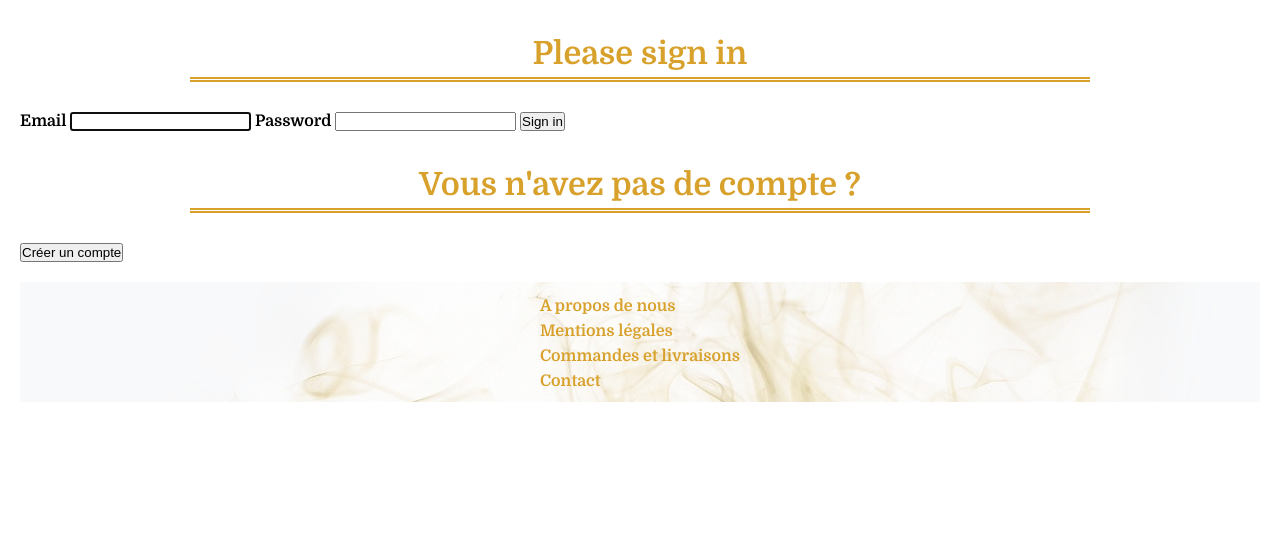
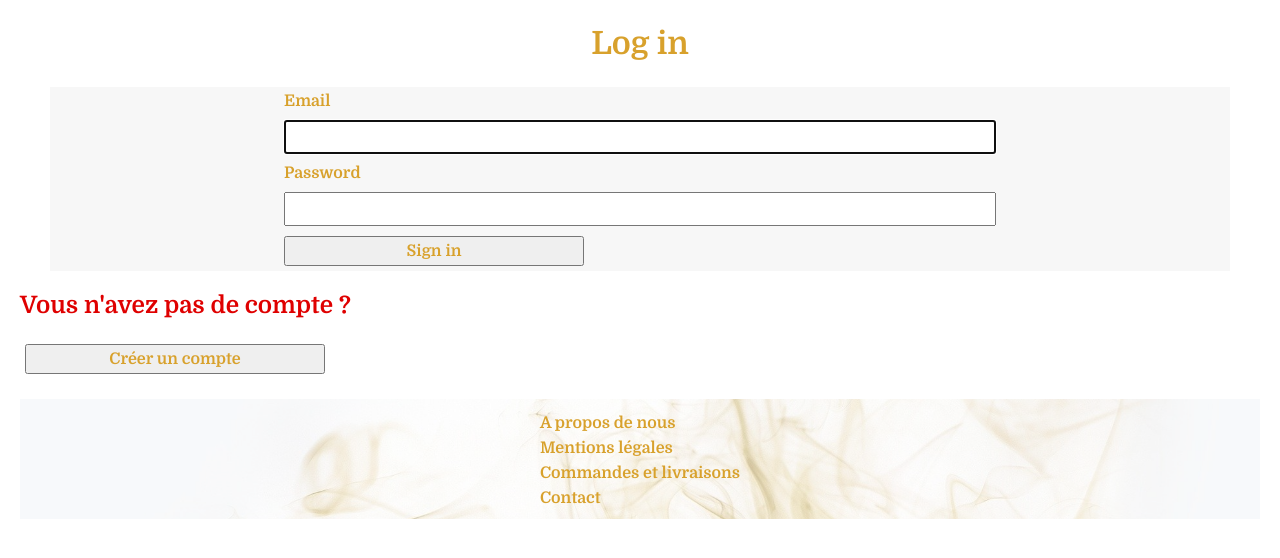
Before and after one commit to janparacha/dubaisymfony, a Symfony app: template templates/security/login.html.twig in a window 1280 px wide. Shown: the part 227-785 px from the top of the page. Run offline with Twig, Linux system fonts and the light colour scheme; the template is opened without the code that fills it, so the values that code supplies are empty; some libraries are stand-ins or nearby versions.

Commit message:
login css

```diff
--- /dev/null
+++ b/public/css/login.css
@@ -0,0 +1,63 @@
+h1
+{
+    text-align: center;
+    margin: 20px;
+    border: none;
+}
+
+h2
+{
+    margin: 20px 0px;
+}
+
+.login
+{
+    margin: 15px 30px;
+    display: flex;
+    flex-flow: column wrap;
+    align-content: center;
+    background-color: #f7f7f7;
+}
+
+label
+{
+    color: #D8A12C;
+    margin: 5px;
+}
+
+/* INPUT */
+input
+{
+    height: 30px;
+    color: #df0000;
+    margin: 5px;
+    font-family: 'Domine';
+    width: 90%;
+}
+
+@media screen and (min-width: 760px)
+{
+    input
+    {
+        width:60%
+    }
+}
+/* END INPUT */
+
+button
+{
+    height: 30px;
+    color: #D8A12C;
+    margin: 5px;
+    font-family: 'Domine';
+    font-size: 1em;
+    width: 90%;
+}
+@media screen and (min-width: 760px)
+{
+    button
+    {
+        width:60;
+        max-width: 300px;
+    }
+}
--- a/templates/layout.html.twig
+++ b/templates/layout.html.twig
@@ -5,12 +5,12 @@
         <title>{% block title %}Welcome!{% endblock %}</title>
         <link rel="icon" href="{{asset('image/parficon.png')}}">
         {# Run `composer require symfony/webpack-encore-bundle` to start using Symfony UX #}
+
+        <link href="{{ asset('css/style.css') }}" rel="stylesheet" />
+        <link href="{{ asset('js/slick/slick-theme.css') }}" rel="stylesheet" />
+        <link href="{{ asset('js/slick/slick.css') }}" rel="stylesheet" />
         {% block stylesheets %}
            {# {{ encore_entry_link_tags('app') }} #}
-            <link href="{{ asset('css/style.css') }}" rel="stylesheet" />
-            <link href="{{ asset('js/slick/slick-theme.css') }}" rel="stylesheet" />
-            <link href="{{ asset('js/slick/slick.css') }}" rel="stylesheet" />
-
         {% endblock %}
 
     </head>
--- a/templates/security/login.html.twig
+++ b/templates/security/login.html.twig
@@ -1,6 +1,8 @@
 {% extends 'layout.html.twig' %}
 
 {% block title %}Log in!{% endblock %}
+
+ {% block stylesheets %} <link href="{{ asset('css/login.css') }}" rel="stylesheet" /> {% endblock %}
 
 {% block body %}
 <form method="post">
@@ -14,7 +16,9 @@
         </div>
     {% endif %}
 
-    <h1 class="h3 mb-3 font-weight-normal">Please sign in</h1>
+    <h1>Log in</h1>
+
+    <div class="login">
     <label for="inputEmail">Email</label>
     <input type="email" value="{{ last_username }}" name="email" id="inputEmail" class="form-control" autocomplete="email" required autofocus>
     <label for="inputPassword">Password</label>
@@ -23,7 +27,6 @@
     <input type="hidden" name="_csrf_token"
            value="{{ csrf_token('authenticate') }}"
     >
-
 
     {#
         Uncomment this section and add a remember_me option below your firewall to activate remember me functionality.
@@ -39,11 +42,12 @@
     <button class="btn btn-lg btn-primary" type="submit">
         Sign in
     </button>
+    </div>
 </form>
 
-<div>
-<h1>Vous n'avez pas de compte ?</h1>
+
+<h2>Vous n'avez pas de compte ?</h2>
 
 <a href='{{path('app_register')}}'><button> Créer un compte </button></a>
-</div>
+
 {% endblock %}
```
Also changed, not shown: public/css/register.css (added, +60 -0 lines), templates/registration/register.html.twig (+6 -1 lines).
